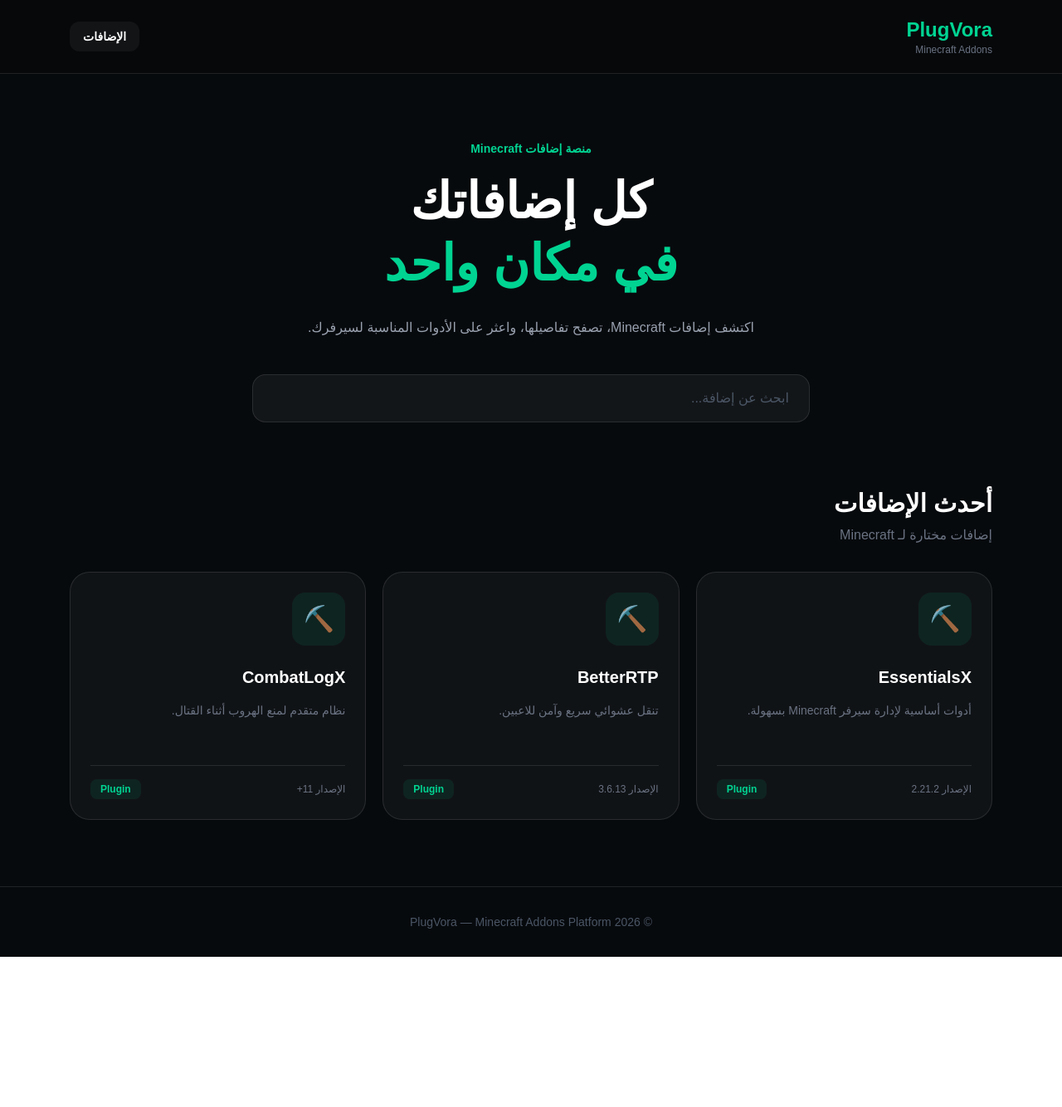
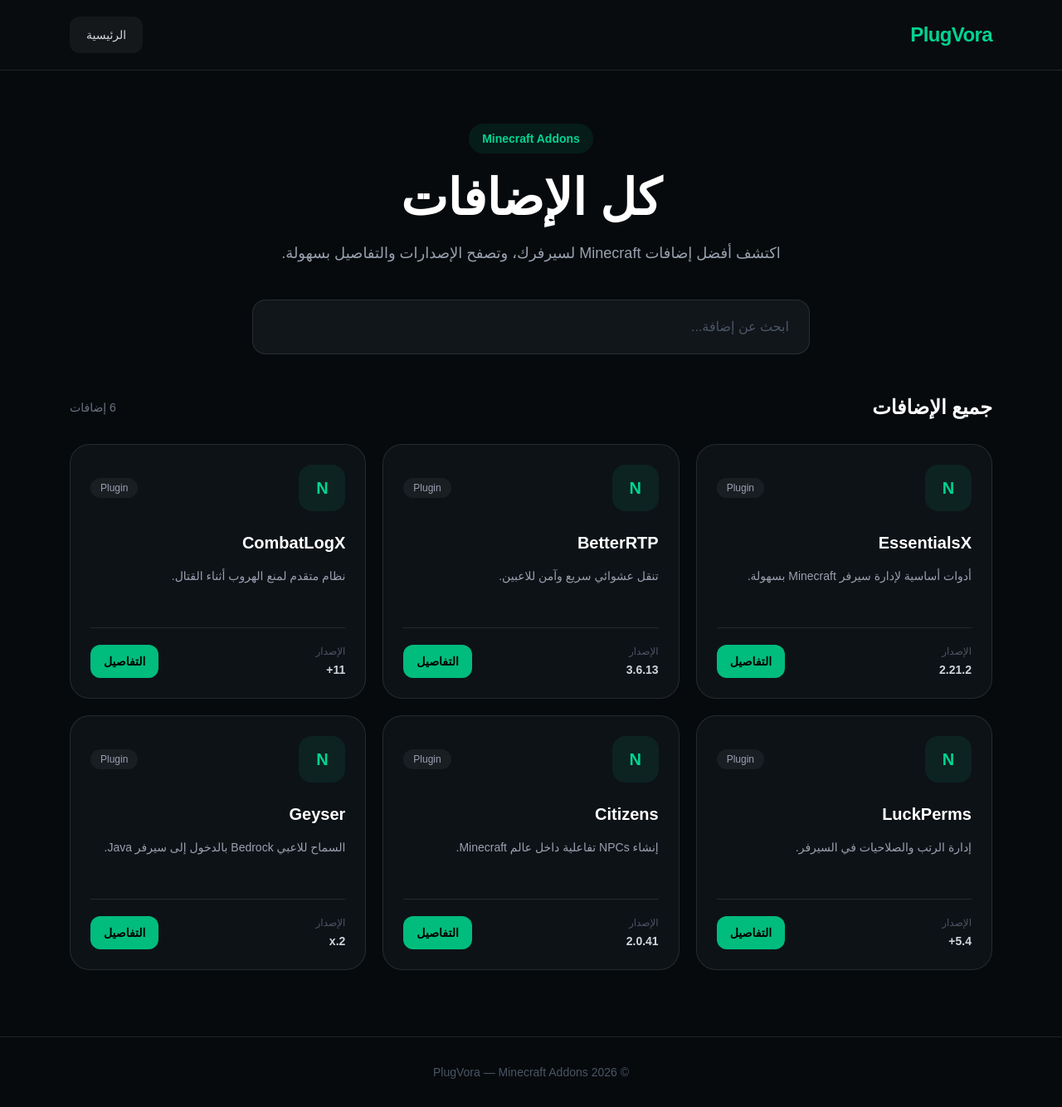
Before and after one commit to hslprrt-commits/6PlugVora, a Next.js app in the folder plugvora-app/: page / in a window 1280 px wide. Shown: the whole page at 83% size. Before the commit the page ends 1153 px from the top, so only its background shows below. Built offline with nearby package versions, Linux system fonts and the light colour scheme.

Commit message:
Update page.tsx

```diff
--- a/plugvora-app/app/page.tsx
+++ b/plugvora-app/app/page.tsx
@@ -17,131 +17,143 @@
     version: "11+",
     type: "Plugin",
   },
+  {
+    name: "LuckPerms",
+    description: "إدارة الرتب والصلاحيات في السيرفر.",
+    version: "5.4+",
+    type: "Plugin",
+  },
+  {
+    name: "Citizens",
+    description: "إنشاء NPCs تفاعلية داخل عالم Minecraft.",
+    version: "2.0.41",
+    type: "Plugin",
+  },
+  {
+    name: "Geyser",
+    description: "السماح للاعبي Bedrock بالدخول إلى سيرفر Java.",
+    version: "2.x",
+    type: "Plugin",
+  },
 ];
 
-export default function Home() {
+export default function AddonsPage() {
   return (
-    <main dir="rtl" className="min-h-screen bg-[#070a0d] text-white">
-
+    <main
+      dir="rtl"
+      className="min-h-screen bg-[#070a0d] text-white"
+    >
       {/* Header */}
-      <header className="border-b border-white/10 bg-black/20">
+      <header className="border-b border-white/10 bg-[#090c0f]">
         <div className="mx-auto flex max-w-6xl items-center justify-between px-5 py-5">
-
-          <div>
-            <h1 className="text-2xl font-black text-emerald-400">
-              PlugVora
-            </h1>
-
-            <p className="text-xs text-gray-500">
-              Minecraft Addons
-            </p>
-          </div>
+          <a
+            href="/"
+            className="text-2xl font-black tracking-tight text-emerald-400"
+          >
+            PlugVora
+          </a>
 
           <a
-            href="#addons"
-            className="rounded-xl bg-white/5 px-4 py-2 text-sm font-bold transition hover:bg-white/10"
+            href="/"
+            className="rounded-xl bg-white/5 px-5 py-3 text-sm text-gray-300 transition hover:bg-white/10"
           >
-            الإضافات
+            الرئيسية
           </a>
-
         </div>
       </header>
 
       {/* Hero */}
-      <section className="mx-auto max-w-6xl px-5 py-20 text-center">
+      <section className="mx-auto max-w-6xl px-5 pb-12 pt-16 text-center">
+        <span className="inline-block rounded-full bg-emerald-500/10 px-4 py-2 text-sm font-semibold text-emerald-400">
+          Minecraft Addons
+        </span>
 
-        <p className="mb-4 text-sm font-bold text-emerald-400">
-          منصة إضافات Minecraft
-        </p>
+        <h1 className="mt-6 text-4xl font-black sm:text-6xl">
+          كل الإضافات
+        </h1>
 
-        <h2 className="text-5xl font-black leading-tight sm:text-6xl">
-          كل إضافاتك
-          <br />
-
-          <span className="text-emerald-400">
-            في مكان واحد
-          </span>
-        </h2>
-
-        <p className="mx-auto mt-6 max-w-2xl leading-8 text-gray-400">
-          اكتشف إضافات Minecraft، تصفح تفاصيلها،
-          واعثر على الأدوات المناسبة لسيرفرك.
+        <p className="mx-auto mt-5 max-w-2xl text-lg leading-8 text-gray-400">
+          اكتشف أفضل إضافات Minecraft لسيرفرك، وتصفح الإصدارات
+          والتفاصيل بسهولة.
         </p>
 
         {/* Search */}
         <div className="mx-auto mt-10 max-w-2xl">
-
           <input
             type="text"
             placeholder="ابحث عن إضافة..."
-            className="w-full rounded-2xl border border-white/10 bg-white/5 px-6 py-4 text-white outline-none placeholder:text-gray-600 focus:border-emerald-500"
+            className="w-full rounded-2xl border border-white/10 bg-[#11161b] px-6 py-5 text-right text-white outline-none transition placeholder:text-gray-600 focus:border-emerald-500"
           />
-
         </div>
-
       </section>
 
       {/* Addons */}
-      <section
-        id="addons"
-        className="mx-auto max-w-6xl px-5 pb-20"
-      >
+      <section className="mx-auto max-w-6xl px-5 pb-20">
+        <div className="mb-7 flex items-center justify-between">
+          <h2 className="text-2xl font-bold">
+            جميع الإضافات
+          </h2>
 
-        <div className="mb-8">
-          <h3 className="text-3xl font-black">
-            أحدث الإضافات
-          </h3>
-
-          <p className="mt-2 text-gray-500">
-            إضافات مختارة لـ Minecraft
-          </p>
+          <span className="text-sm text-gray-500">
+            {addons.length} إضافات
+          </span>
         </div>
 
-        <div className="grid gap-5 md:grid-cols-2 lg:grid-cols-3">
+        <div className="grid gap-5 sm:grid-cols-2 lg:grid-cols-3">
+          {addons.map((addon) => (
+            <article
+              key={addon.name}
+              className="group rounded-3xl border border-white/10 bg-[#0d1217] p-6 transition duration-300 hover:-translate-y-1 hover:border-emerald-500/40 hover:bg-[#10171c]"
+            >
+              {/* Icon */}
+              <div className="mb-6 flex items-center justify-between">
+                <div className="flex h-14 w-14 items-center justify-center rounded-2xl bg-emerald-500/10 text-xl font-black text-emerald-400">
+                  N
+                </div>
 
-          {addons.map((addon) => (
-            <a
-              key={addon.name}
-              href={`/addon/${encodeURIComponent(addon.name)}`}
-              className="group rounded-3xl border border-white/10 bg-white/[0.04] p-6 transition hover:-translate-y-1 hover:border-emerald-500/40 hover:bg-white/[0.06]"
-            >
-
-              <div className="flex h-16 w-16 items-center justify-center rounded-2xl bg-emerald-500/10 text-3xl">
-                ⛏️
+                <span className="rounded-full bg-white/5 px-3 py-1 text-xs text-gray-400">
+                  {addon.type}
+                </span>
               </div>
 
-              <h4 className="mt-6 text-xl font-black transition group-hover:text-emerald-400">
+              {/* Name */}
+              <h3 className="text-xl font-bold transition group-hover:text-emerald-400">
                 {addon.name}
-              </h4>
+              </h3>
 
-              <p className="mt-3 min-h-14 text-sm leading-7 text-gray-500">
+              {/* Description */}
+              <p className="mt-3 min-h-[52px] text-sm leading-7 text-gray-400">
                 {addon.description}
               </p>
 
-              <div className="mt-6 flex items-center justify-between border-t border-white/10 pt-4 text-xs">
+              {/* Version */}
+              <div className="mt-6 flex items-center justify-between border-t border-white/10 pt-5">
+                <div>
+                  <p className="text-xs text-gray-600">
+                    الإصدار
+                  </p>
 
-                <span className="text-gray-500">
-                  الإصدار {addon.version}
-                </span>
+                  <p className="mt-1 text-sm font-semibold text-gray-300">
+                    {addon.version}
+                  </p>
+                </div>
 
-                <span className="rounded-lg bg-emerald-500/10 px-3 py-1 font-bold text-emerald-400">
-                  {addon.type}
-                </span>
-
+                <a
+                  href={`/addon/${encodeURIComponent(addon.name)}`}
+                  className="rounded-xl bg-emerald-500 px-4 py-2.5 text-sm font-bold text-black transition hover:bg-emerald-400"
+                >
+                  التفاصيل
+                </a>
               </div>
-
-            </a>
+            </article>
           ))}
-
         </div>
-
       </section>
 
       {/* Footer */}
-      <footer className="border-t border-white/10 px-5 py-8 text-center text-sm text-gray-600">
-        © 2026 PlugVora — Minecraft Addons Platform
+      <footer className="border-t border-white/10 py-8 text-center text-sm text-gray-600">
+        © 2026 PlugVora — Minecraft Addons
       </footer>
-
     </main>
   );
 }
```
